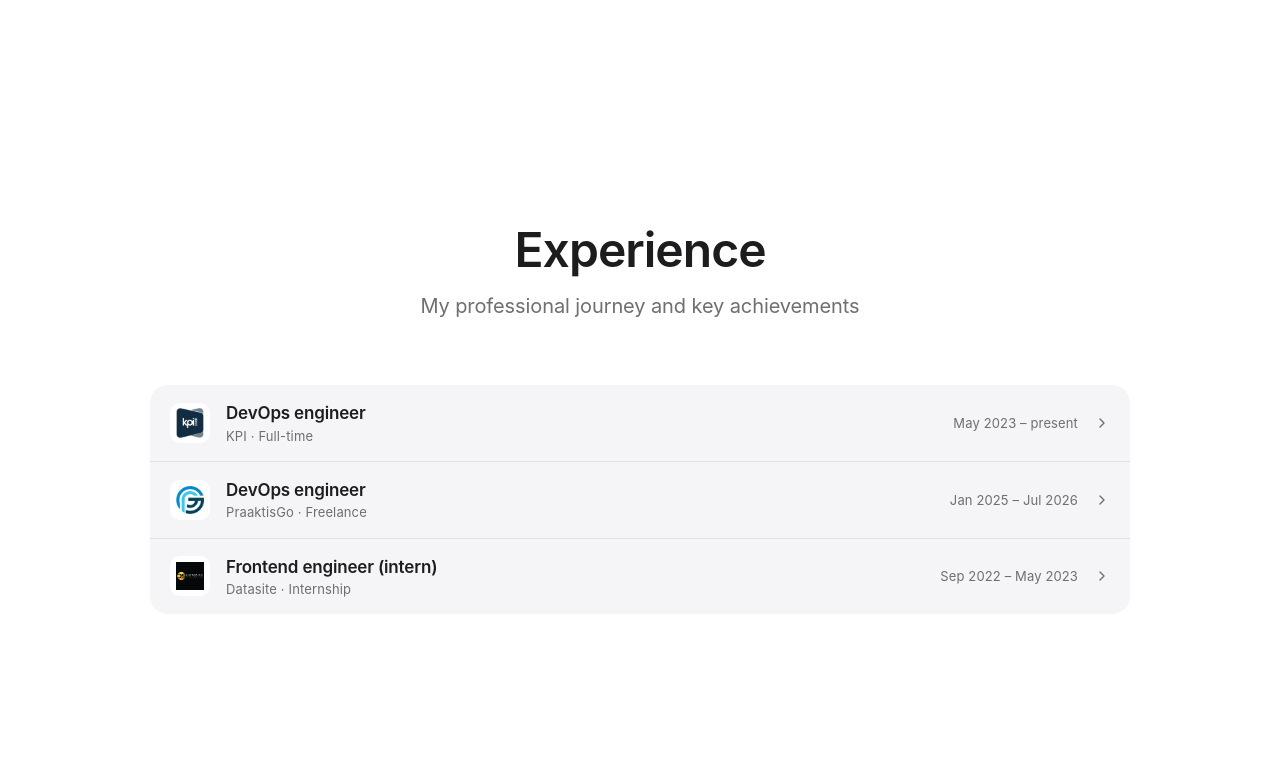
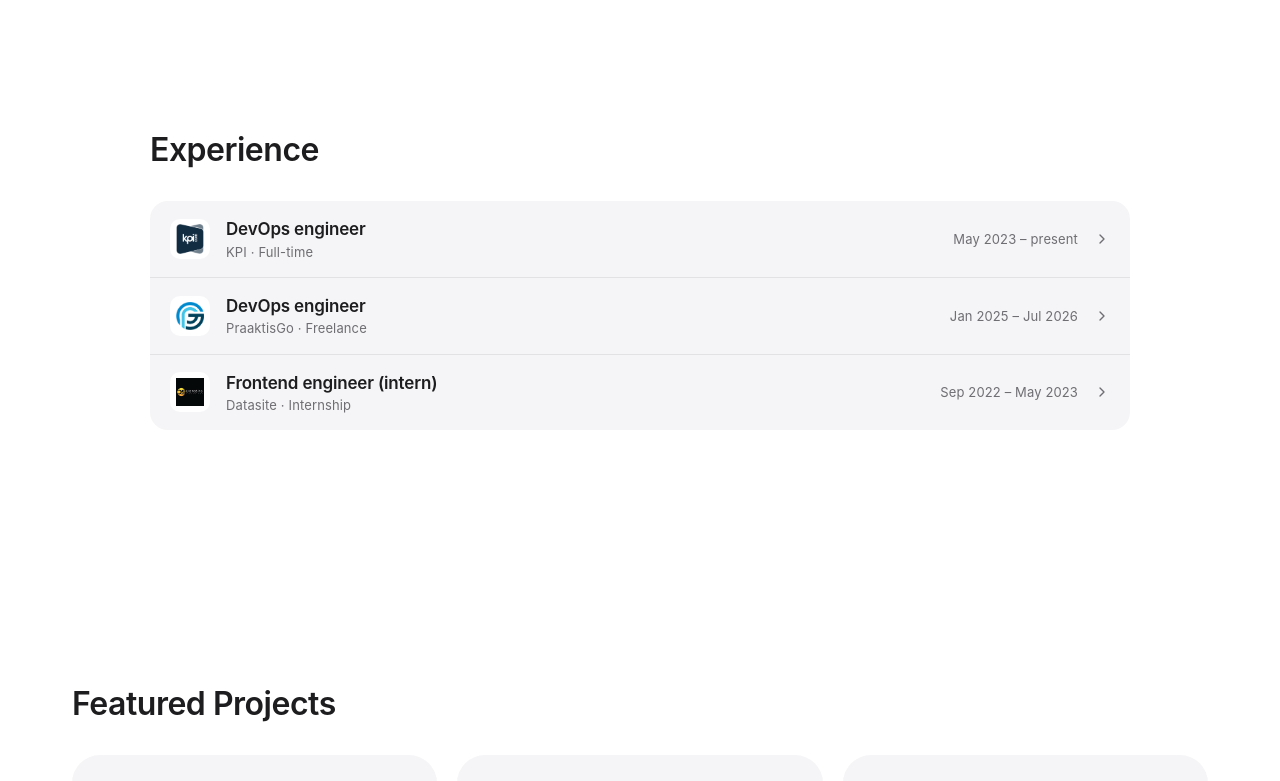
Before and after one commit to ilyshaxa/shaxa.dev, a Next.js app: page /en in a window 1280 px wide. Shown: the part 1940-2721 px from the top of the page. Built offline with nearby package versions, Linux system fonts and the light colour scheme; no server answers.

Commit message:
feat(layout): add page-container and section-stack tokens, simplify SectionHeader
Co-Authored-By: Claude Sonnet 5.5 <noreply@anthropic.com>
Claude-Session: https://claude.ai/code/session_015t6NroevzsuvMLcRgmvr2D

```diff
--- a/src/app/[locale]/about/page.tsx
+++ b/src/app/[locale]/about/page.tsx
@@ -61,7 +61,7 @@ export default function AboutPage() {
     <div className="px-4 py-16 sm:px-6 md:py-24 lg:px-8">
       <div className="mx-auto max-w-[980px]">
         <ScrollReveal>
-          <SectionHeader as="h1" title={t('title')} subtitle={t('subtitle')} />
+          <SectionHeader as="h1" title={t('title')} />
         </ScrollReveal>
 
         {/* Bio */}
@@ -73,7 +73,7 @@ export default function AboutPage() {
         {/* Experience */}
         <section className={sectionClass}>
           <ScrollReveal>
-            <SectionHeader title={t('sections.experience.title')} subtitle={t('sections.experience.subtitle')} />
+            <SectionHeader title={t('sections.experience.title')} />
           </ScrollReveal>
           <ScrollReveal>
             <ExperienceList experiences={experiences} variant="detailed" />
@@ -83,7 +83,7 @@ export default function AboutPage() {
         {/* Education & certifications */}
         <section className={sectionClass}>
           <ScrollReveal>
-            <SectionHeader title={t('sections.education.title')} subtitle={t('sections.education.subtitle')} />
+            <SectionHeader title={t('sections.education.title')} />
           </ScrollReveal>
           <div className="grid grid-cols-1 gap-10 lg:grid-cols-2">
             <ScrollReveal>
@@ -166,7 +166,7 @@ export default function AboutPage() {
         {/* Skills & languages */}
         <section className={sectionClass}>
           <ScrollReveal>
-            <SectionHeader title={t('sections.skills.title')} subtitle={t('sections.skills.subtitle')} />
+            <SectionHeader title={t('sections.skills.title')} />
           </ScrollReveal>
           <SkillsBento skills={profile.skills} />
           <ScrollReveal className="mt-16">
@@ -195,7 +195,7 @@ export default function AboutPage() {
         {/* Values */}
         <section className={sectionClass}>
           <ScrollReveal>
-            <SectionHeader title={t('sections.values.title')} subtitle={t('sections.values.subtitle')} />
+            <SectionHeader title={t('sections.values.title')} />
           </ScrollReveal>
           <div className="grid grid-cols-1 gap-4 md:grid-cols-2">
             {values.map(({ key, icon: Icon, color }, index) => (
@@ -211,7 +211,7 @@ export default function AboutPage() {
         {/* Fun facts (titles already start with an emoji) */}
         <section className={sectionClass}>
           <ScrollReveal>
-            <SectionHeader title={t('sections.funFacts.title')} subtitle={t('sections.funFacts.subtitle')} />
+            <SectionHeader title={t('sections.funFacts.title')} />
           </ScrollReveal>
           <div className="grid grid-cols-1 gap-4 md:grid-cols-2">
             {funFacts.map((key, index) => (
--- a/src/app/[locale]/contact/page.tsx
+++ b/src/app/[locale]/contact/page.tsx
@@ -78,7 +78,7 @@ export default function ContactPage() {
     <div className="px-4 py-16 sm:px-6 md:py-24 lg:px-8">
       <div className="mx-auto max-w-[1200px]">
         <ScrollReveal>
-          <SectionHeader as="h1" title={t('header.title')} subtitle={t('header.subtitle')} />
+          <SectionHeader as="h1" title={t('header.title')} />
         </ScrollReveal>
 
         <div className="grid grid-cols-1 gap-8 lg:grid-cols-2">
--- a/src/app/[locale]/page.tsx
+++ b/src/app/[locale]/page.tsx
@@ -85,7 +85,7 @@ export default function Home() {
       <section className="px-4 py-24 sm:px-6 md:py-32 lg:px-8">
         <div className="mx-auto max-w-[1200px]">
           <ScrollReveal>
-            <SectionHeader title={t('skills.title')} subtitle={t('skills.subtitle')} />
+            <SectionHeader title={t('skills.title')} />
           </ScrollReveal>
           <SkillsBento skills={profile.skills} />
         </div>
@@ -95,7 +95,7 @@ export default function Home() {
       <section className="px-4 py-24 sm:px-6 md:py-32 lg:px-8">
         <div className="mx-auto max-w-[980px]">
           <ScrollReveal>
-            <SectionHeader title={t('experience.title')} subtitle={t('experience.subtitle')} />
+            <SectionHeader title={t('experience.title')} />
           </ScrollReveal>
           <ScrollReveal>
             <ExperienceList experiences={experiences} initialCount={3} />
@@ -107,7 +107,7 @@ export default function Home() {
       <section className="py-24 md:py-32">
         <div className="mx-auto max-w-[1200px]">
           <ScrollReveal className="px-4 sm:px-6 lg:px-8">
-            <SectionHeader title={t('projects.title')} subtitle={t('projects.subtitle')} />
+            <SectionHeader title={t('projects.title')} />
           </ScrollReveal>
           <ProjectCarousel projects={carouselProjects} />
           <div className="mt-8 text-center">
--- a/src/app/[locale]/projects/page.tsx
+++ b/src/app/[locale]/projects/page.tsx
@@ -18,7 +18,7 @@ export default function ProjectsPage() {
     <div className="px-4 py-16 sm:px-6 md:py-24 lg:px-8">
       <div className="mx-auto max-w-[1200px]">
         <ScrollReveal>
-          <SectionHeader as="h1" title={t('title')} subtitle={t('subtitle')} />
+          <SectionHeader as="h1" title={t('title')} />
         </ScrollReveal>
 
         {projects.length > 0 ? (
--- a/src/app/globals.css
+++ b/src/app/globals.css
@@ -102,6 +102,8 @@
   --material-sheet: rgb(255 255 255 / 80%);
   --material-chip: rgb(255 255 255 / 70%);
   --material-shadow: 0 12px 48px rgb(0 0 0 / 16%);
+  --page-gutter: 1.25rem;
+  --section-gap: 5rem;
 }
 
 .dark {
@@ -130,6 +132,13 @@
   --material-sheet: rgb(30 30 32 / 80%);
   --material-chip: rgb(44 44 46 / 70%);
   --material-shadow: 0 12px 48px rgb(0 0 0 / 48%);
+}
+
+@media (min-width: 48rem) {
+  :root {
+    --page-gutter: 2rem;
+    --section-gap: 7rem;
+  }
 }
 
 @layer base {
@@ -233,6 +242,21 @@
   }
 }
 
+/* One grid: 980px of content, centered, shared by the nav, every section and the footer. */
+@utility page-container {
+  margin-inline: auto;
+  width: 100%;
+  max-width: calc(980px + 2 * var(--page-gutter));
+  padding-inline: var(--page-gutter);
+}
+
+/* One rhythm: sections are spaced by a single token and carry no vertical padding of their own. */
+@utility section-stack {
+  display: flex;
+  flex-direction: column;
+  gap: var(--section-gap);
+}
+
 /* Theme switch cross-fade (see ThemeToggle in navigation.tsx). */
 ::view-transition-old(root),
 ::view-transition-new(root) {
--- a/src/components/section-header.tsx
+++ b/src/components/section-header.tsx
@@ -1,27 +1,19 @@
 import { cn } from '@/lib/utils';
 
 interface SectionHeaderProps {
-  eyebrow?: string;
   title: string;
-  subtitle?: string;
-  align?: 'center' | 'left';
+  /** `h1` for a page title (larger), `h2` for a section heading. */
   as?: 'h1' | 'h2';
+  /** Trailing link, baseline-aligned with the heading ("All projects ›"). */
+  action?: React.ReactNode;
   className?: string;
 }
 
-export function SectionHeader({
-  eyebrow,
-  title,
-  subtitle,
-  align = 'center',
-  as: Heading = 'h2',
-  className,
-}: SectionHeaderProps) {
+export function SectionHeader({ title, as: Heading = 'h2', action, className }: SectionHeaderProps) {
   return (
-    <div className={cn('mb-12 max-w-3xl md:mb-16', align === 'center' && 'mx-auto text-center', className)}>
-      {eyebrow && <p className="mb-3 text-eyebrow text-primary">{eyebrow}</p>}
-      <Heading className="text-title-1 text-balance">{title}</Heading>
-      {subtitle && <p className="mt-4 text-body-lg text-muted-foreground text-pretty">{subtitle}</p>}
+    <div className={cn('mb-6 flex items-baseline justify-between gap-4 md:mb-8', className)}>
+      <Heading className={cn('text-balance', Heading === 'h1' ? 'text-title-1' : 'text-title-2')}>{title}</Heading>
+      {action}
     </div>
   );
 }
```
